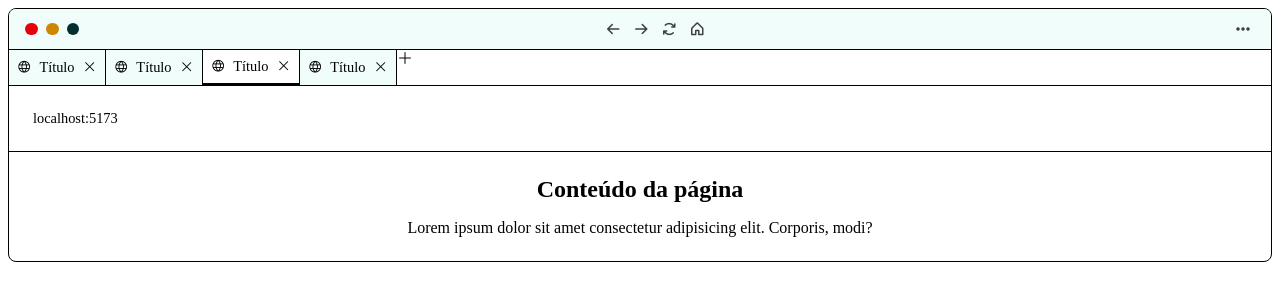
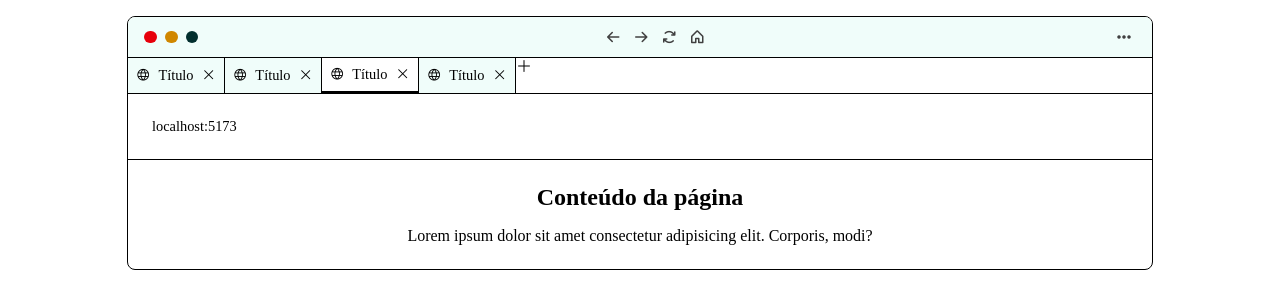
Before and after one commit to marcelosarinho/browser-tabs, a React (Vite) app: page / in a window 1280 px wide. Shown: the top 308 px of the page. Built offline with nearby package versions, Linux system fonts and the light colour scheme.

Commit message:
style: body style reset and main margin and max width

```diff
--- a/src/App.css
+++ b/src/App.css
@@ -9,8 +9,15 @@
   --teal-hover: oklch(95.3% 0.051 180.801);
 }
 
+body {
+  margin: 0;
+  padding: 0;
+}
+
 main {
   border: 1px solid var(--black);
   border-radius: 8px;
   overflow: hidden;
+  margin: 1rem auto;
+  max-width: 80%;
 }
```
